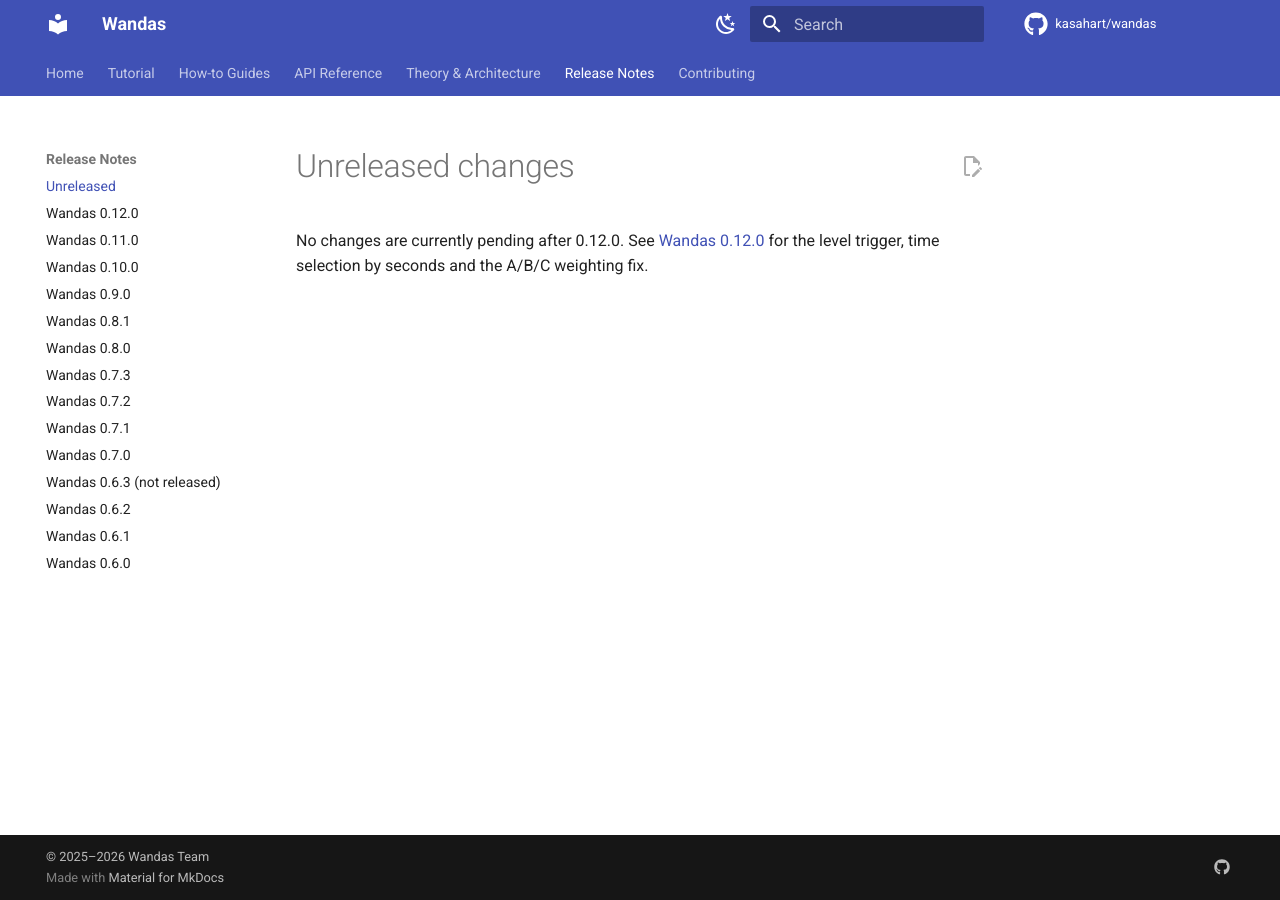
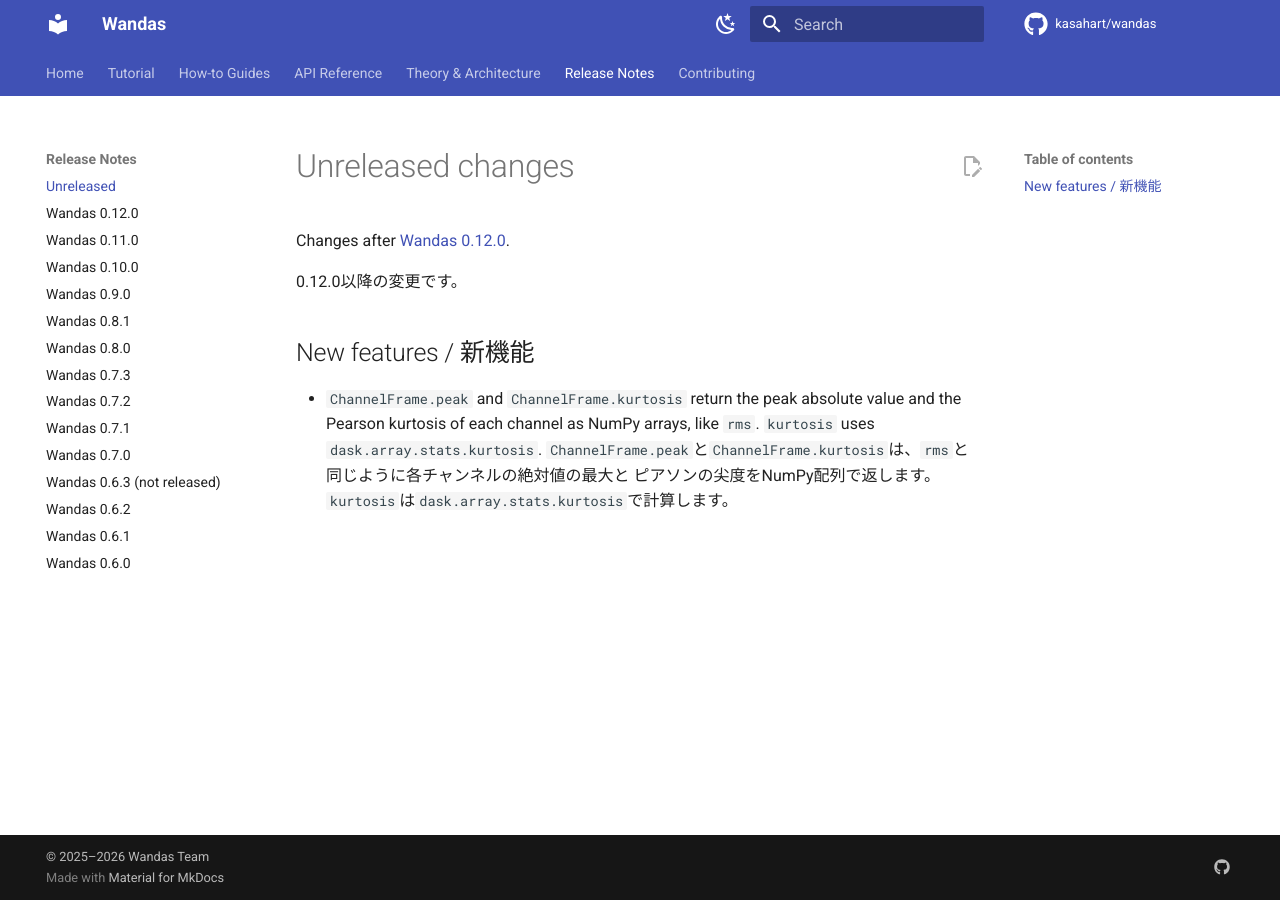
Before and after one commit to kasahart/wandas, an MkDocs documentation site: the page built from docs/src/release-notes/unreleased.md, in a window 1280 px wide. Built offline with MkDocs 1.6.1 and Material for MkDocs 9.7.7, drawn with Linux system fonts in a browser that asks for light colours; comment, search, counter and statistics services are not loaded.

Commit message:
docs: describe kurtosis without variance and add the release note
Kurtosis is undefined without variance; the docstring now says that Dask's
value is passed on unchanged and is not meaningful there, and the test
checks that pass-through instead of one exactly representable constant.

Co-Authored-By: Claude Opus 5.5 <noreply@anthropic.com>
Claude-Session: https://claude.ai/code/session_01VjJX8Vw5pHwzrrqHRZUTcs

```diff
--- a/docs/src/release-notes/unreleased.md
+++ b/docs/src/release-notes/unreleased.md
@@ -1,4 +1,13 @@
 # Unreleased changes
 
-No changes are currently pending after 0.12.0. See [Wandas 0.12.0](v0.12.0.md)
-for the level trigger, time selection by seconds and the A/B/C weighting fix.
+Changes after [Wandas 0.12.0](v0.12.0.md).
+
+0.12.0以降の変更です。
+
+## New features / 新機能
+
+- `ChannelFrame.peak` and `ChannelFrame.kurtosis` return the peak absolute
+  value and the Pearson kurtosis of each channel as NumPy arrays, like `rms`.
+  `kurtosis` uses `dask.array.stats.kurtosis`.
+  `ChannelFrame.peak`と`ChannelFrame.kurtosis`は、`rms`と同じように各チャンネルの絶対値の最大と
+  ピアソンの尖度をNumPy配列で返します。`kurtosis`は`dask.array.stats.kurtosis`で計算します。
```
Also changed, not shown: 2 other files.
